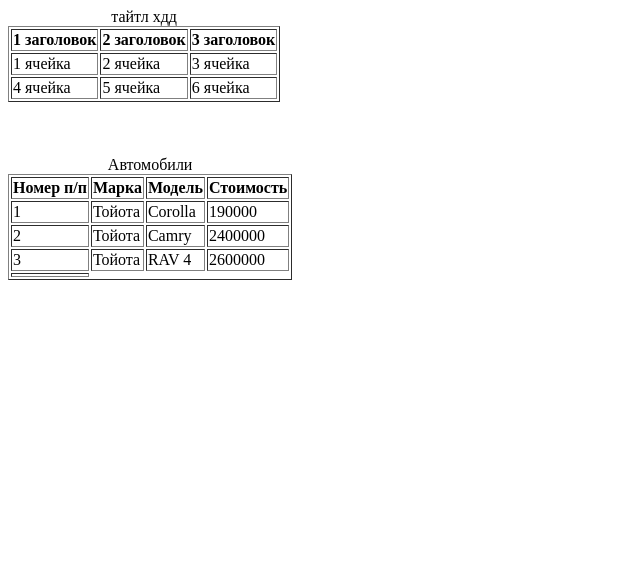
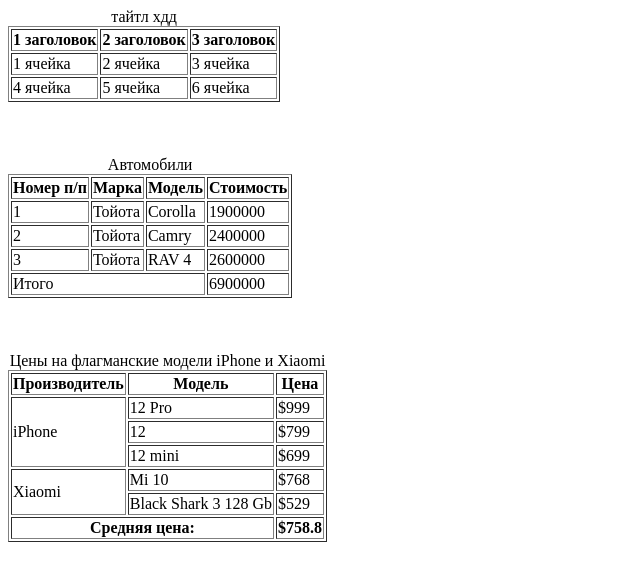
Before and after one commit to mydelfaworks/10.10, a plain HTML site: page index.html in a window 1280 px wide. Shown: the whole page, without its empty margins (0-640 px from the left). Drawn offline with Linux system fonts and the light colour scheme.

Commit message:
Add files via upload

```diff
--- a/index.html
+++ b/index.html
@@ -31,17 +31,20 @@
 
         <table border="1">
             <caption>Автомобили</caption>
+            <thead>
                 <tr>
                     <th>Номер п/п</th>
                     <th>Марка</th>
                     <th>Модель</th>
                     <th>Стоимость</th>
                 </tr>
+            </thead>
+            <tbody>
                 <tr>
                     <td>1</td>
                     <td>Тойота</td>
                     <td>Corolla</td>
-                <td>190000</td>
+                    <td>1900000</td>
                 </tr>
                 <tr>
                     <td>2</td>
@@ -55,9 +58,57 @@
                     <td>RAV 4</td>
                     <td>2600000</td>
                 </tr>
+            </tbody>
+            <tfoot>
                 <tr>
-                <td></td>
+                    <td colspan="3">Итого</td>
+                    <td>6900000</td>
                 </tr>
+            </tfoot>
+        </table>
+
+        <br><br><br>
+
+        <table border="1">
+            <caption>Цены на флагманские модели iPhone и Xiaomi</caption>
+            <thead>
+                <tr>
+                    <th>Производитель</th>
+                    <th>Модель</th>
+                    <th>Цена</th>
+                </tr>
+            </thead>
+            <tbody>
+                <tr>
+                    <td rowspan="3">iPhone</td>
+                    <td>12 Pro</td>
+                    <td>$999</td>
+                </tr>
+                <tr>
+                    <td>12</td>
+                    <td>$799</td>
+                </tr>
+                <tr>
+                    <td>12 mini</td>
+                    <td>$699</td>
+                </tr>
+
+                <tr>
+                    <td rowspan="2">Xiaomi</td>
+                    <td>Mi 10</td>
+                    <td>$768</td>
+                </tr>
+                <tr>
+                    <td>Black Shark 3 128 Gb</td>
+                    <td>$529</td>
+                </tr>
+            </tbody>
+            <tfoot>
+                <tr>
+                    <th colspan="2">Средняя цена:</th>
+                    <th>$758.8</th>
+                </tr>
+            </tfoot>
         </table>
     </body>
 
```
Also changed, not shown: index2.html (added, +64 -0 lines), index3.html (added, +40 -0 lines). Lines whose indentation alone changed are shown as unchanged.
